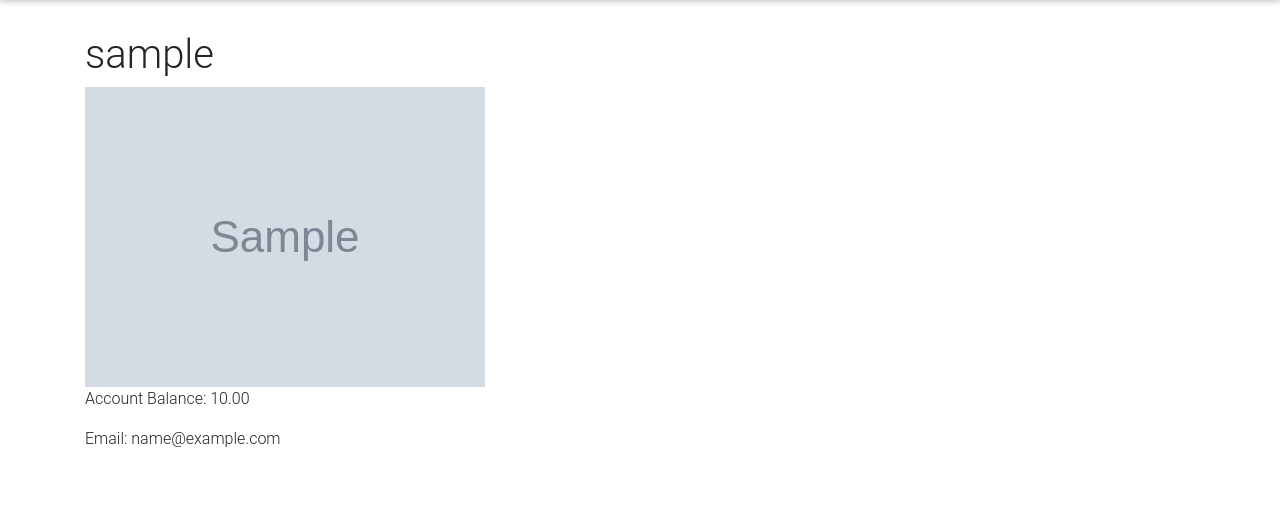
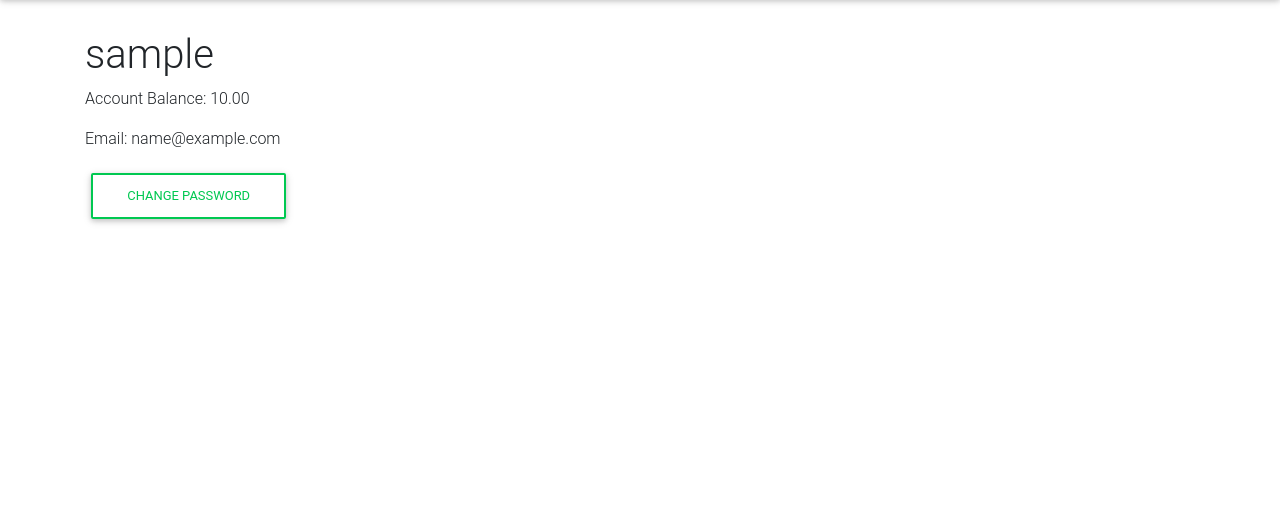
Before and after one commit to jpb8/theBookBKG, a Django app: page /account/ in a window 1280 px wide. Shown: the part 283-800 px from the top of the page. Run offline with Django 3.2, Linux system fonts and the light colour scheme; a user stored in the database is signed in; tables that the repository leaves empty hold one stand-in row (values such as "Sample post"); grey boxes marked "Sample" are stand-in pictures; some libraries are stand-ins or nearby versions.

Commit message:
remove prof pic

```diff
--- a/account/templates/account/index.html
+++ b/account/templates/account/index.html
@@ -5,9 +5,9 @@
     <div class="row">
         <div class="col-lg-8">
             <h1>{{ user.username }}</h1>
-            <img src="{{ account.profile_pic.url }}">
             <p>Account Balance: {{ account.balance }}</p>
             <p>Email: {{ account.user.email }}</p>
+            <p><a class="btn btn-outline-success" href="{% url 'account:change_password' %}">Change Password</a></p>
         </div>
     </div>
 </div>
```
